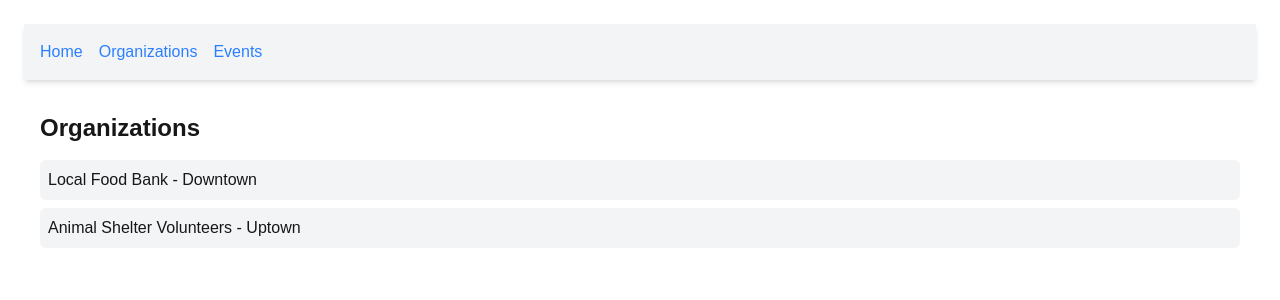
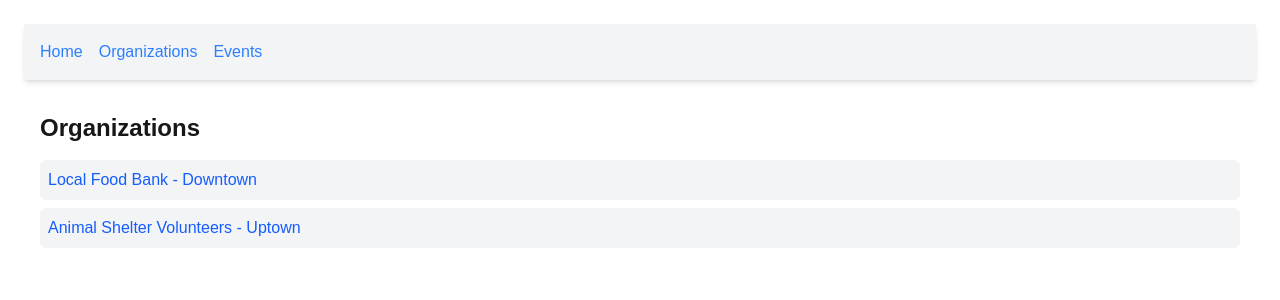
Before and after one commit to scottshields0/UpliftApp, a Next.js app in the folder upliftapp/: page /organizations in a window 1280 px wide. Shown: the top 300 px of the page. Built offline with nearby package versions, Linux system fonts and the light colour scheme.

Commit message:
Feature for organizations

```diff
--- /dev/null
+++ b/upliftapp/src/app/organizations/[id]/page.tsx
@@ -0,0 +1,34 @@
+import { useParams } from "next/navigation";
+
+type Organization = {
+    id: number;
+    name: string;
+    location: string;
+    about: string;
+    events: string[];
+};
+
+const sampleData: Organization[] = [
+    { id: 1, name: "Local Food Bank", location: "Downtown", about: "Helping those in need.", events: ["Food Drive - March 15", "Community Kitchen - March 20"] },
+    { id: 2, name: "Animal Shelter Volunteers", location: "Uptown", about: "Caring for abandoned pets.", events: ["Adoption Day - March 18", "Pet Walk - March 25"] },
+];
+
+export default function OrganizationPage() {
+    const { id } = useParams();
+    const org = sampleData.find((o) => o.id === Number(id));
+
+    if (!org) return <p>Organization not found</p>;
+
+    return (
+        <div className="p-4">
+            <h1 className="text-3xl font-bold">{org.name}</h1>
+            <p className="mt-2">{org.about}</p>
+            <h2 className="text-xl font-semibold mt-4">Upcoming Events</h2>
+            <ul className="mt-2">
+                {org.events.map((event, index) => (
+                    <li key={index} className="p-2 bg-gray-100 rounded-md mt-2">{event}</li>
+                ))}
+            </ul>
+        </div>
+    );
+}
--- /dev/null
+++ b/upliftapp/src/app/organizations/organizations.tsx
@@ -0,0 +1,37 @@
+"use client";
+
+import { useEffect, useState } from "react";
+import Link from "next/link";
+
+type Organization = {
+    id: number;
+    name: string;
+    location: string;
+};
+
+export default function Organizations() {
+    const [organizations, setOrganizations] = useState<Organization[]>([]);
+
+    useEffect(() => {
+        // Replace this with an actual API call
+        setOrganizations([
+            { id: 1, name: "Local Food Bank", location: "Downtown" },
+            { id: 2, name: "Animal Shelter Volunteers", location: "Uptown" },
+        ]);
+    }, []);
+
+    return (
+        <div className="p-4">
+            <h1 className="text-2xl font-bold">Organizations</h1>
+            <ul className="mt-4">
+                {organizations.map((org) => (
+                    <li key={org.id} className="p-2 bg-gray-100 rounded-md mt-2">
+                        <Link href={`/organizations/${org.id}`} className="text-blue-600 hover:underline">
+                            {org.name} - {org.location}
+                        </Link>
+                    </li>
+                ))}
+            </ul>
+        </div>
+    );
+}
--- a/upliftapp/src/app/organizations/page.tsx
+++ b/upliftapp/src/app/organizations/page.tsx
@@ -1,33 +1,9 @@
-"use client";
+import Organizations from "./organizations";
 
-import { useEffect, useState } from "react";
-
-type Organization = {
-    id: number;
-    name: string;
-    location: string;
-};
-
-export default function Organizations() {
-    const [organizations, setOrganizations] = useState<Organization[]>([]);
-
-    useEffect(() => {
-        setOrganizations([
-            { id: 1, name: "Local Food Bank", location: "Downtown" },
-            { id: 2, name: "Animal Shelter Volunteers", location: "Uptown" },
-    ]);
-}, []);
-
-return (
-<div className="p-4">
-    <h1 className="text-2xl font-bold">Organizations</h1>
-    <ul className="mt-4">
-        {organizations.map((org) => (
-            <li key={org.id} className="p-2 bg-gray-100 rounded-md mt-2">
-                {org.name} - {org.location}
-                </li>
-            ))}
-            </ul>
-            </div>
-            );
+export default function OrganizationsPage() {
+    return (
+        <div>
+            <Organizations />
+        </div>
+    );
 }
```
